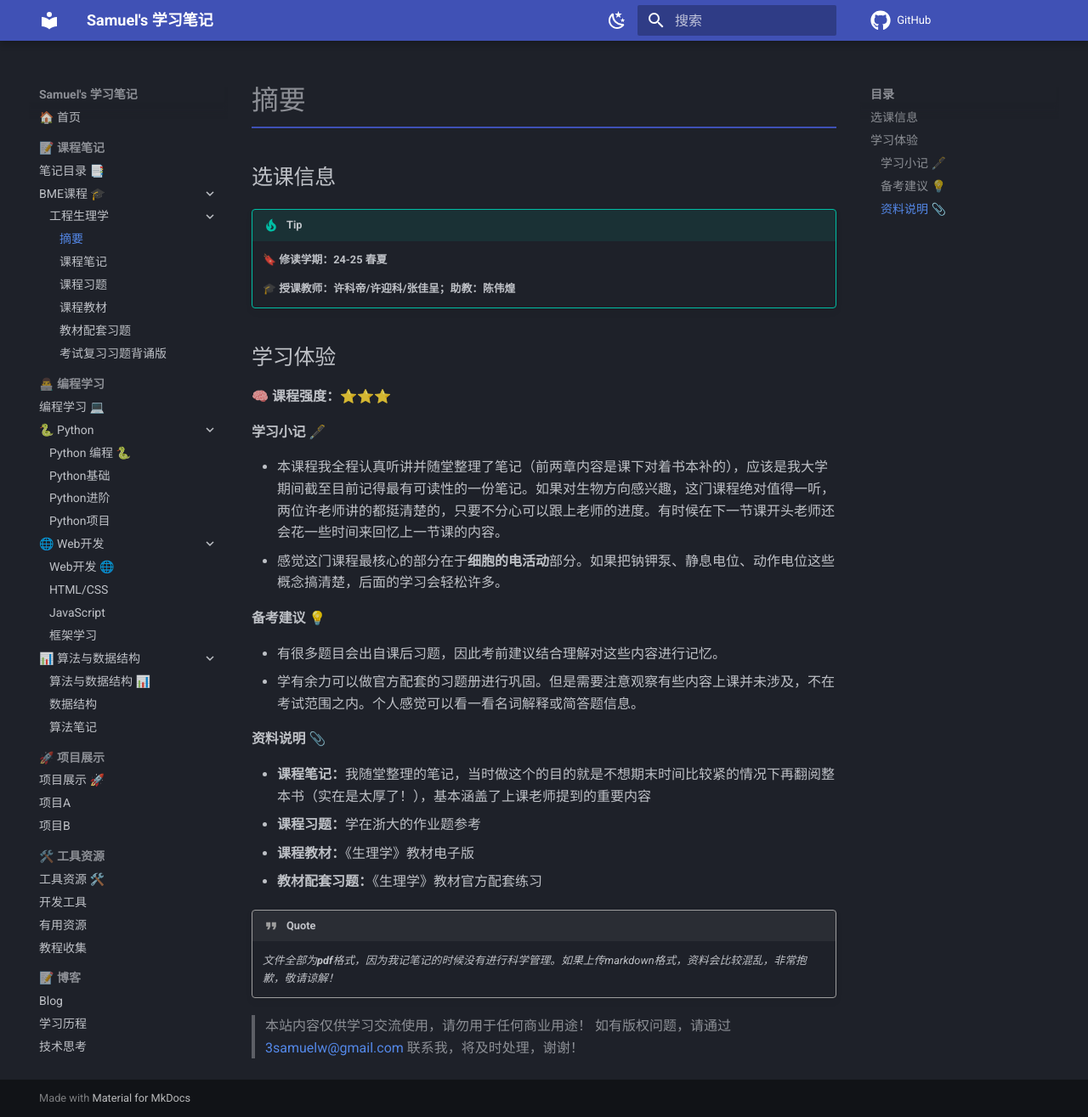
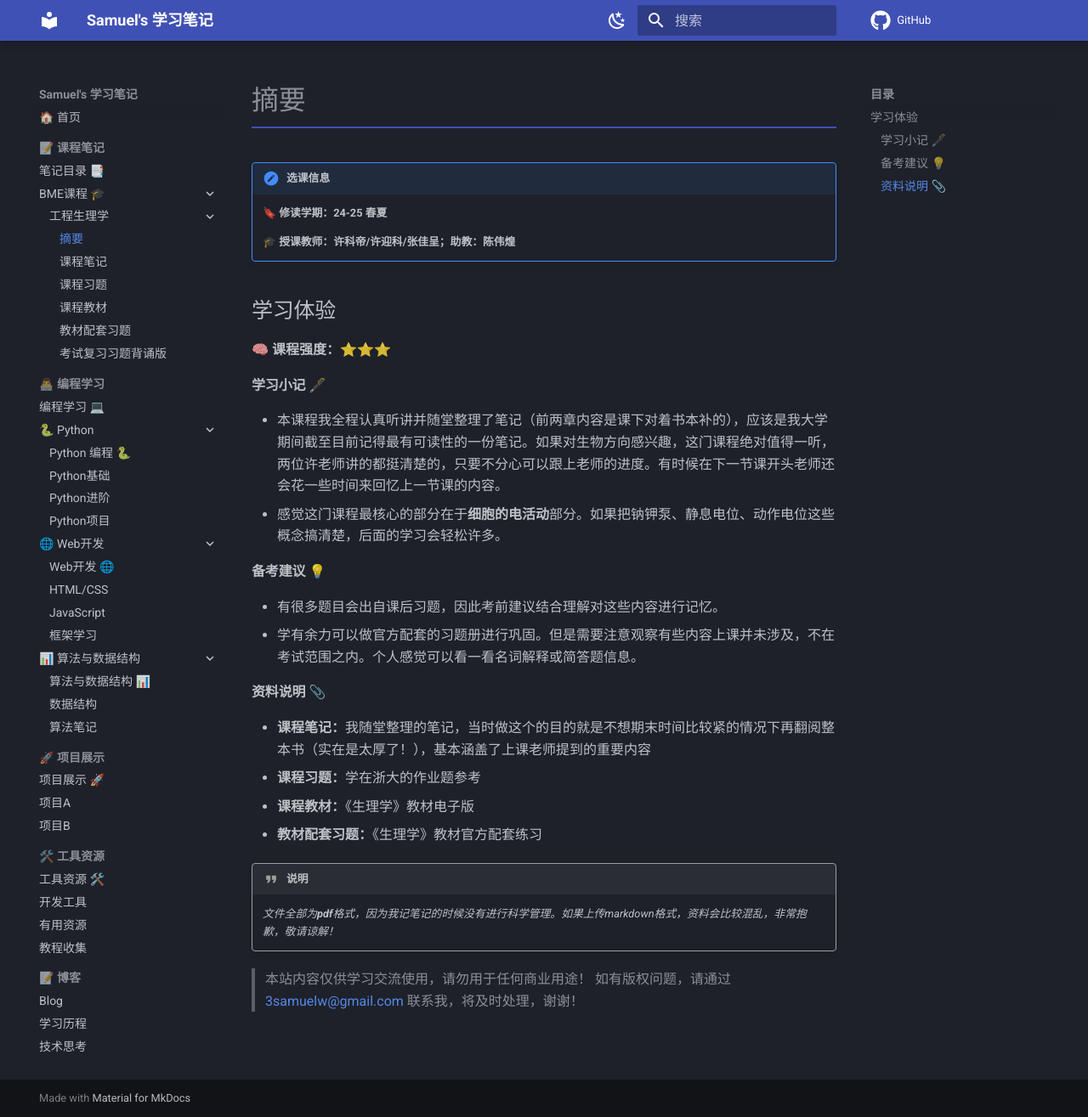
Before and after one commit to 3SamuelW/note, an MkDocs documentation site: the page built from docs/notes/bme/engineering-physiology/index.md, in a window 1280 px wide and 1315 px high. Shown: the whole window at 85% size. Built offline with MkDocs 1.6.1 and Material for MkDocs 9.7.7, drawn with Linux system fonts in a browser that asks for light colours; comment, search, counter and statistics services are not loaded.

Commit message:
更新：工程生理学文档更新2.3

```diff
--- a/docs/notes/bme/engineering-physiology/index.md
+++ b/docs/notes/bme/engineering-physiology/index.md
@@ -1,8 +1,6 @@
 # 摘要
 
-## 选课信息
-
-!!! tip
+!!! note "选课信息"
 
 	🔖 **修读学期：24-25 春夏**
 
@@ -29,7 +27,7 @@
 - **课程教材：**《生理学》教材电子版
 - **教材配套习题：**《生理学》教材官方配套练习
 
-!!! quote 说明
+!!! quote "说明"
 	*文件全部为**pdf**格式，因为我记笔记的时候没有进行科学管理。如果上传markdown格式，资料会比较混乱，非常抱歉，敬请谅解！*
 
 > 本站内容仅供学习交流使用，请勿用于任何商业用途！
```
